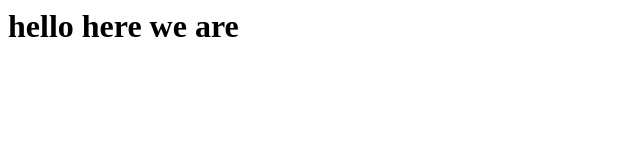
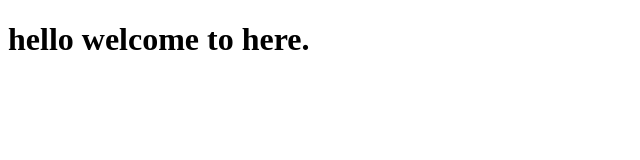
Before and after one commit to abutas/atechinfotech, a plain HTML site: page index.html in a window 1280 px wide. Shown: the whole page, without its empty margins (0-640 px from the left). Drawn offline with Linux system fonts and the light colour scheme.

Commit message:
commited

```diff
--- a/index.html
+++ b/index.html
@@ -1 +1,11 @@
-<h1>hello here we are</h1>
+<!DOCTYPE html>
+<html lang="en">
+<head>
+    <meta charset="UTF-8">
+    <meta name="viewport" content="width=device-width, initial-scale=1.0">
+    <title>Atech Education</title>
+</head>
+<body>
+    <h1>hello welcome to here.</h1>
+</body>
+</html>
```
